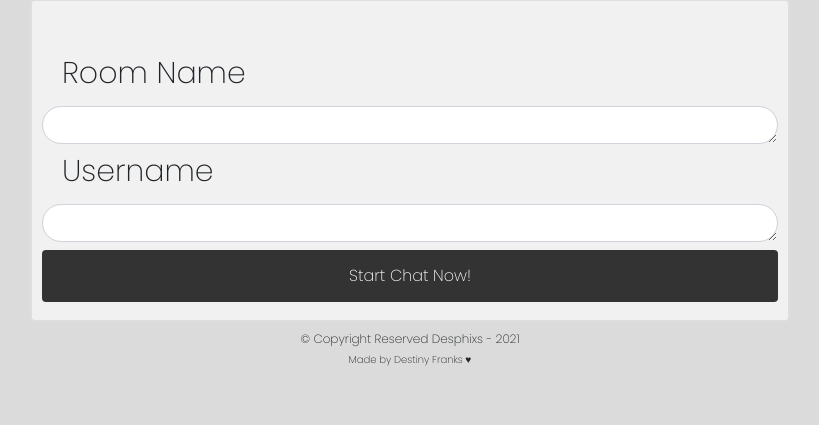
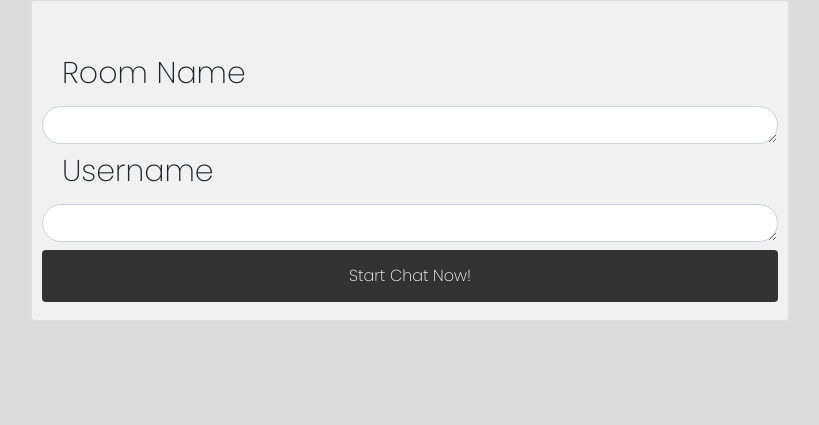
Before and after one commit to konduruharshith5-droid/chatapp, a Django app: page / in a window 1280 px wide. Shown: the part 67-492 px from the top of the page, without its empty margins (230-1049 px from the left). Run offline with Django 5.2, Linux system fonts and the light colour scheme; some web fonts are replaced.

Commit message:
some change

```diff
--- a/chatappprj/templates/home.html
+++ b/chatappprj/templates/home.html
@@ -286,9 +286,6 @@
             <input type="submit" value="Start Chat Now!">
         </form>
     </div>
-    <h5 >&copy;	Copyright Reserved Desphixs - 2021</h5>
-<h6>Made by Destiny Franks &hearts;	</h6>
-
 
 
     <!-- Optional JavaScript; choose one of the two! -->
```
Also changed, not shown: chatappprj/chat/models.py (line endings or trailing spaces).
